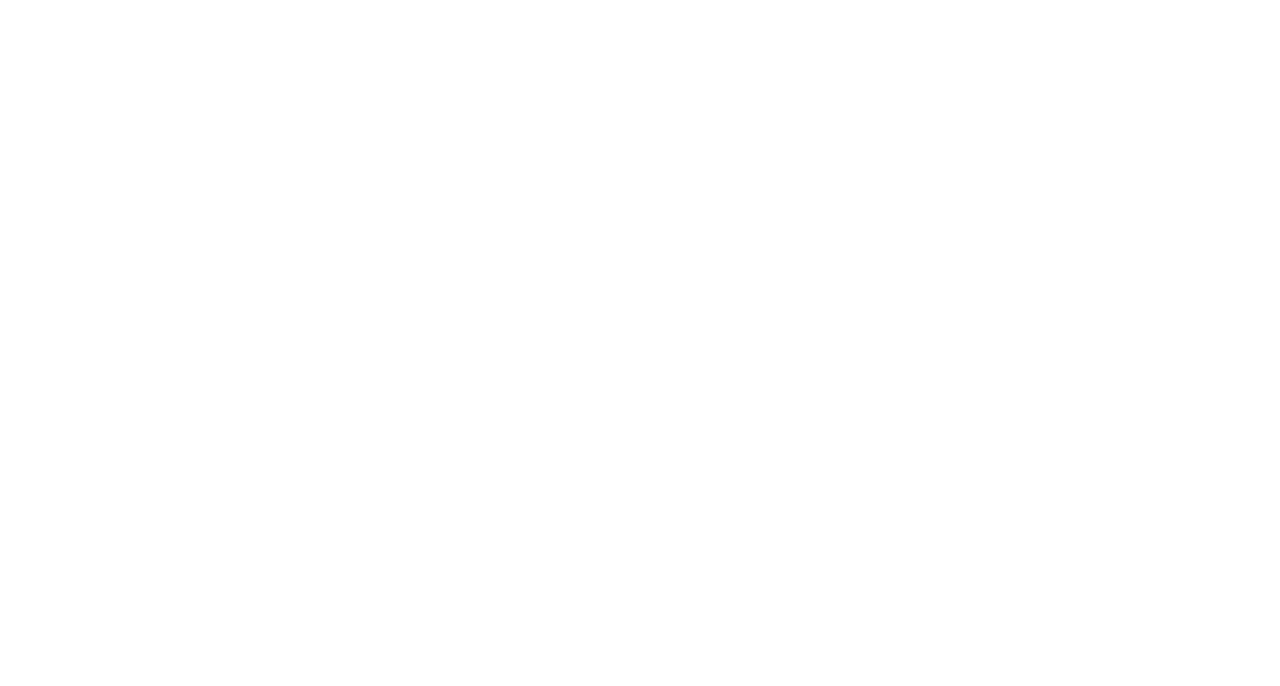
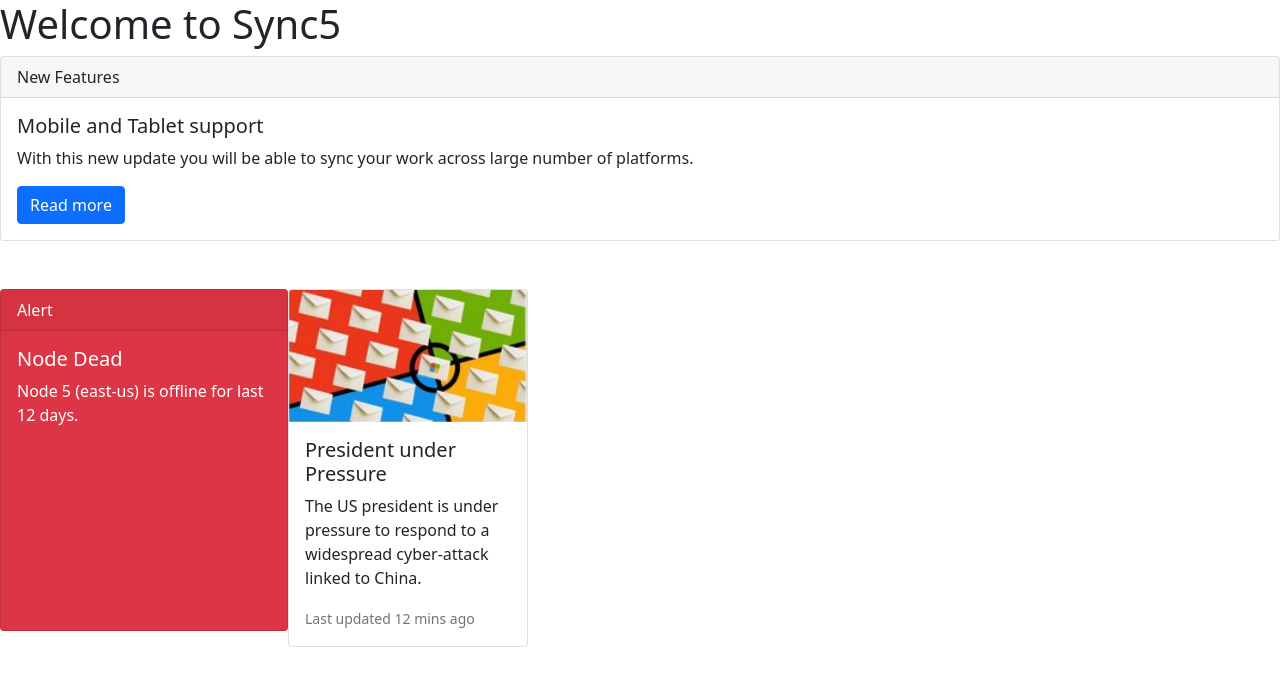
Before and after one commit to acciojob/bootstrap-card-dhruvk-081, a website: page main.html in a window 1280 px wide. Drawn offline with nearby package versions, Linux system fonts and the light colour scheme.

Commit message:
submit 1

```diff
--- a/main.html
+++ b/main.html
@@ -1,16 +1,56 @@
 <!DOCTYPE html>
 
 <html>
+  <head>
+    <link rel="stylesheet" href="styles.css" />
+    <link
+      href="https://cdn.jsdelivr.net/npm/bootstrap@5.0.2/dist/css/bootstrap.min.css"
+      rel="stylesheet"
+      integrity="sha384-EVSTQN3/azprG1Anm3QDgpJLIm9Nao0Yz1ztcQTwFspd3yD65VohhpuuCOmLASjC"
+      crossorigin="anonymous"
+    />
+  </head>
 
-<head>
-	<link rel="stylesheet" href="styles.css">
-</head>
+  <body>
+    <!-- the entire body must be written by student -->
+    <h1>Welcome to Sync5</h1>
+    <div class="card">
+      <div class="card-header">New Features</div>
+      <div class="card-body">
+        <h5 class="card-title">Mobile and Tablet support</h5>
+        <p class="card-text">
+          With this new update you will be able to sync your work across large
+          number of platforms.
+        </p>
+        <a href="#" class="btn btn-primary">Read more</a>
+      </div>
+    </div>
+    <br /><br />
 
-<body>
-	<!-- the entire body must be written by student -->
-    <script type="text/javascript" src="./script.js">
-</script>
+    <div class="card-deck" style="display: flex">
+      <div class="card text-white bg-danger mb-3" style="max-width: 18rem">
+        <div class="card-header">Alert</div>
+        <div class="card-body">
+          <h5 class="card-title">Node Dead</h5>
+          <p class="card-text">Node 5 (east-us) is offline for last 12 days.</p>
+        </div>
+      </div>
 
-</body>
+      <div class="card" style="max-width: 15rem">
+        <img src="./img.png" class="card-img-top" alt="..." />
+        <div class="card-body">
+          <h5 class="card-title">President under Pressure</h5>
+          <p class="card-text">
+            The US president is under pressure to respond to a widespread
+            cyber-attack linked to China.
+          </p>
+          <p class="card-text">
+            <small class="text-muted">Last updated 12 mins ago</small>
+          </p>
+        </div>
+      </div>
+    </div>
 
+    <script type="text/javascript" src="./script.js"></script>
+  </body>
 </html>
```
Also changed, not shown: img.png (added).
